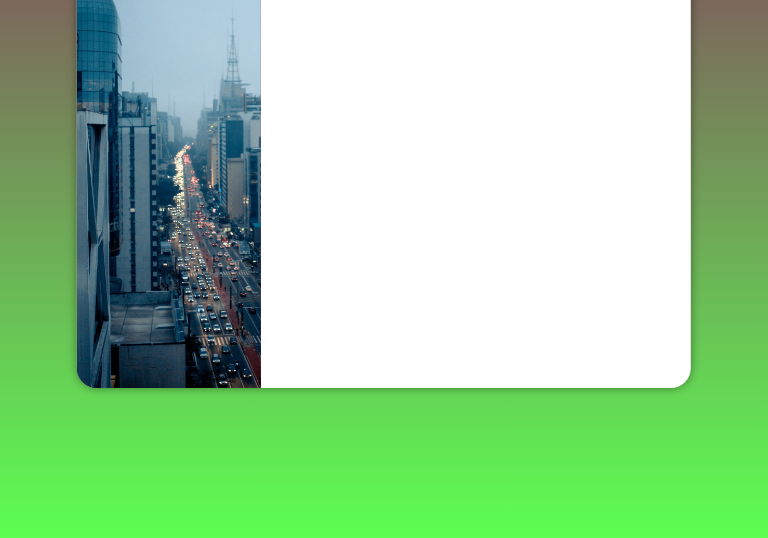
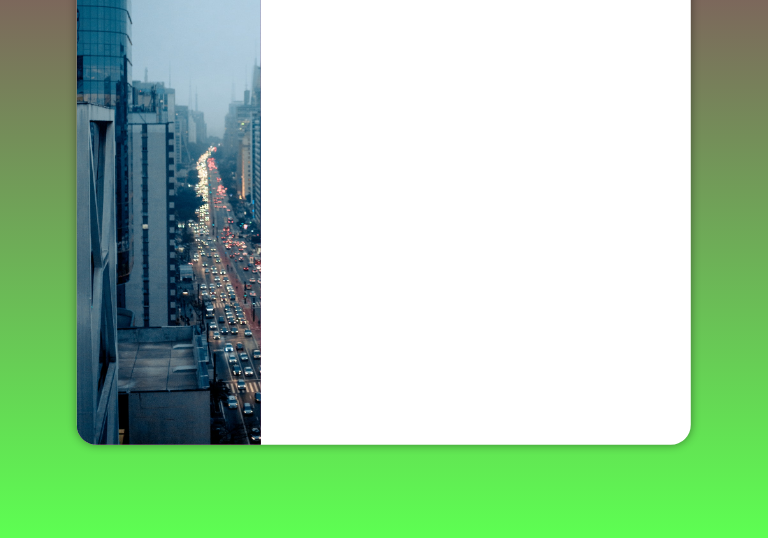
Before and after one commit to daniel23github/projeto-login, a plain HTML site: page index.html in a window 768 px wide. Shown: the part 262-800 px from the top of the page. Drawn offline with Linux system fonts and the light colour scheme.

Commit message:
Update media-query.css

```diff
--- a/estilos/media-query.css
+++ b/estilos/media-query.css
@@ -21,6 +21,7 @@ Extra large screens, TV – 1201px, and more.
     }
     section#login {
         width: 80vw;
+        height: 80vw;
     }
 
     section#login > div#imagem {
```
